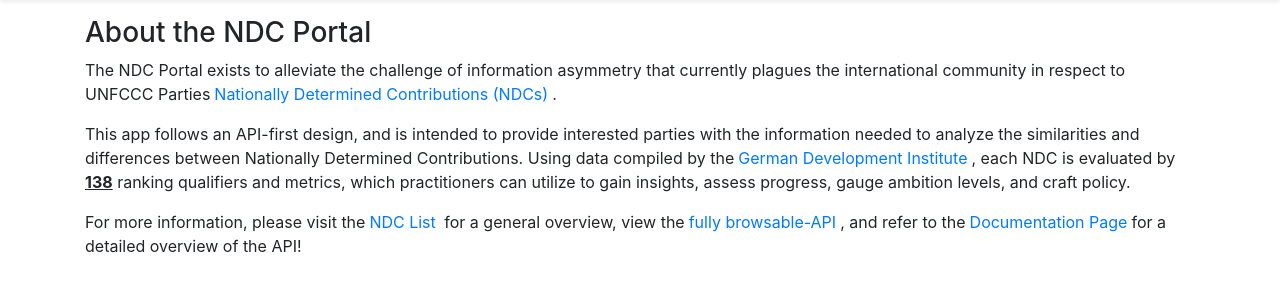
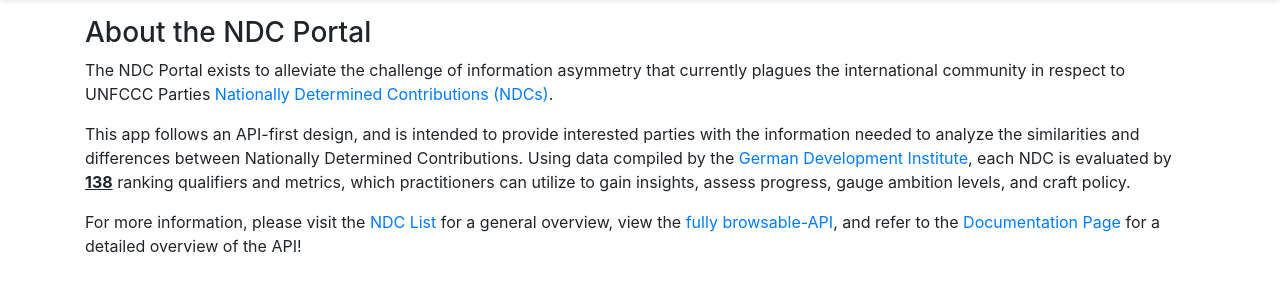
Before and after one commit to mjohnson518/ndc-api, a Django app: page /about/ in a window 1280 px wide. Shown: the part 73-373 px from the top of the page. Run offline with Django 3.2, Linux system fonts and the light colour scheme; parts of the project's set-up code (start-up, migrations or seed data) failed here and were passed over; some libraries are stand-ins or nearby versions.

Commit message:
style tweaks

```diff
--- a/templates/about.html
+++ b/templates/about.html
@@ -4,7 +4,9 @@
 
 {% block content %}
   <h3>About the NDC Portal</h3>
-  <p> The NDC Portal exists to alleviate the challenge of information asymmetry that currently plagues the international community in respect to UNFCCC Parties<a class="p-1" href="https://www4.unfccc.int/sites/NDCStaging/Pages/Home.aspx">Nationally Determined Contributions (NDCs)</a>.</p>
-  <p> This app follows an API-first design, and is intended to provide interested parties with the information needed to analyze the similarities and differences between Nationally Determined Contributions. Using data compiled by the<a class='p-1' href="https://klimalog.die-gdi.de/">German Development Institute</a>, each NDC is evaluated by <u><b>138</b></u> ranking qualifiers and metrics, which practitioners can utilize to gain insights, assess progress, gauge ambition levels, and craft policy.</p>
-  <p> For more information, please visit the<a class="p-1" href="{% url 'NDC_list' %}">NDC List</a> for a general overview, view the<a class="p-1" href="{% url 'schema-swagger-ui' %}">fully browsable-API</a>, and refer to the<a class="p-1" href="{% url 'schema-redoc' %}">Documentation Page</a>for a detailed overview of the API!</p>
+  <div>
+    <p>The NDC Portal exists to alleviate the challenge of information asymmetry that currently plagues the international community in respect to UNFCCC Parties <a href="https://www4.unfccc.int/sites/NDCStaging/Pages/Home.aspx">Nationally Determined Contributions (NDCs)</a>.</p>
+    <p>This app follows an API-first design, and is intended to provide interested parties with the information needed to analyze the similarities and differences between Nationally Determined Contributions. Using data compiled by the <a href="https://klimalog.die-gdi.de/">German Development Institute</a>, each NDC is evaluated by <u><b>138</b></u> ranking qualifiers and metrics, which practitioners can utilize to gain insights, assess progress, gauge ambition levels, and craft policy.</p>
+    <p>For more information, please visit the <a href="{% url 'NDC_list' %}">NDC List</a> for a general overview, view the <a href="{% url 'schema-swagger-ui' %}">fully browsable-API</a>, and refer to the <a href="{% url 'schema-redoc' %}">Documentation Page</a> for a detailed overview of the API!</p>
+  </div>
 {% endblock content %}
--- a/templates/pages/NDC_list.html
+++ b/templates/pages/NDC_list.html
@@ -10,7 +10,7 @@
 <div class="card border border-secondary mb-3">
 
   <div class="card-header">
-    <a class="card-link d-flex justify-content-between align-items-center" data-toggle="collapse" href="#collapseOne">
+    <a class="card-text text-primary d-flex justify-content-between align-items-center">
       <h4>Country: {{ ndc.country }}</h4> <span class="badge badge-primary badge-pill align-items-end">Submission Date: {{ ndc.Submission_date|date:'D, d M Y'}}</span>
     </a>
   </div>
```
